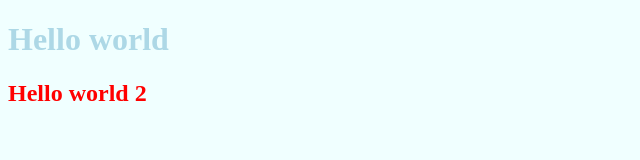
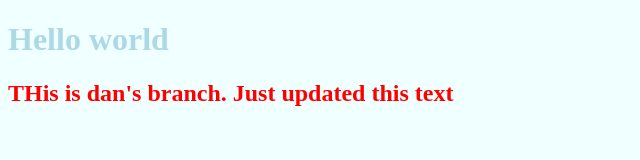
Before and after one commit to DaneyHere1/testgit1, a plain HTML site: page index.html in a window 1280 px wide. Shown: the whole page, without its empty margins (0-640 px from the left). Drawn offline with Linux system fonts and the light colour scheme.

Commit message:
updated h2 text to this is dan branchs

```diff
--- a/index.html
+++ b/index.html
@@ -9,6 +9,6 @@
 <script src="app.js"></script>
 <body>
     <h1>Hello world</h1>
-    <h2>Hello world 2</h2>
+    <h2>THis is dan's branch. Just updated this text</h2>
 </body>
 </html>
```
